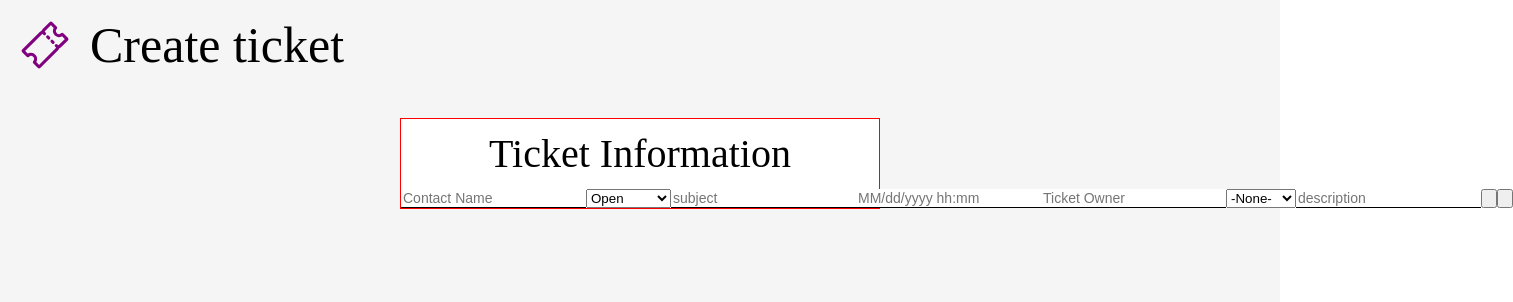
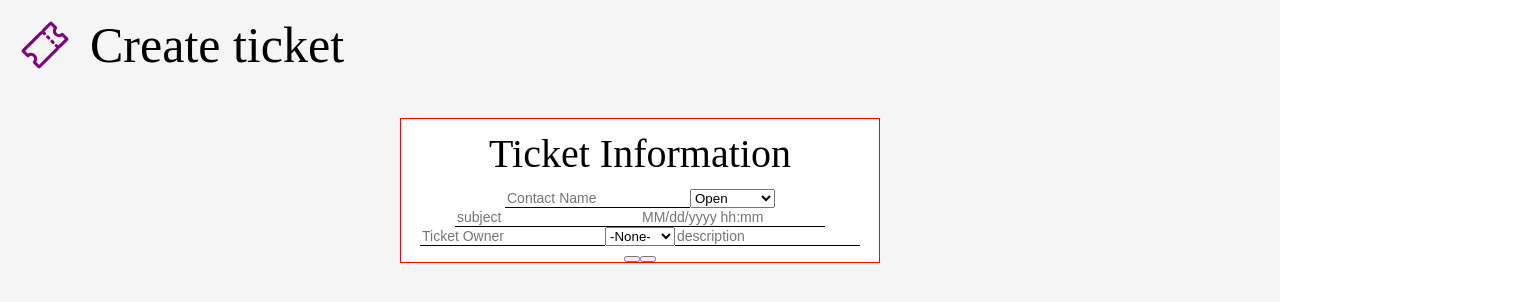
Before and after one commit to imxande/Help-Desk, a React (Create React App) app in the folder bug-tracker/: page /ticket in a window 1280 px wide. Shown: the top 302 px of the page, 1513 px wide, since content can reach past the window. Built offline with nearby package versions, Linux system fonts and the light colour scheme; the HTML template or start-up script is replaced by a standard one.

Commit message:
added containers to create ticket form input

```diff
--- a/bug-tracker/src/components/ticket_form/index.jsx
+++ b/bug-tracker/src/components/ticket_form/index.jsx
@@ -1,10 +1,24 @@
 import React from "react";
-import { Container, Form, Label, Select, Option, Field, SubmitButton, CancelButton } from "./style";
+import {
+	Container,
+	TopContent,
+	MiddleContent,
+	BottomContent,
+	Form,
+	Label,
+	Select,
+	Option,
+	Field,
+	ButtonContainer,
+	SubmitButton,
+	CancelButton,
+} from "./style";
 
 const TicketForm = () => {
 	return (
 		<Container>
 			<Form>
+				<TopContent>
 					<Label>
 						<Field placeholder="Contact Name" />
 					</Label>
@@ -16,6 +30,8 @@ const TicketForm = () => {
 							<Option>Closed</Option>
 						</Select>
 					</Label>
+				</TopContent>
+				<MiddleContent>
 					<Label htmlFor="subject">
 						<Field placeholder="subject" />
 					</Label>
@@ -23,6 +39,8 @@ const TicketForm = () => {
 					<Label>
 						<Field placeholder="MM/dd/yyyy hh:mm" />
 					</Label>
+				</MiddleContent>
+				<BottomContent>
 					<Label>
 						<Field placeholder="Ticket Owner" />
 					</Label>
@@ -37,8 +55,12 @@ const TicketForm = () => {
 					<Label htmlFor="body">
 						<Field placeholder="description" />
 					</Label>
+				</BottomContent>
+
+				<ButtonContainer>
 					<SubmitButton />
 					<CancelButton />
+				</ButtonContainer>
 			</Form>
 		</Container>
 	);
--- a/bug-tracker/src/components/ticket_form/style.js
+++ b/bug-tracker/src/components/ticket_form/style.js
@@ -1,8 +1,12 @@
 import styled from "styled-components";
 
 export const Container = styled.div``;
+export const TopContent = styled.div``;
+export const MiddleContent = styled.div``;
+export const BottomContent = styled.div``;
 export const Form = styled.form`
 	display: flex;
+	flex-direction: column;
 `;
 export const Label = styled.label``;
 export const Select = styled.select``;
@@ -13,5 +17,7 @@ export const Field = styled.input`
 	outline: none;
 	border-bottom: 1px solid #000;
 `;
+
+export const ButtonContainer = styled.div``;
 export const SubmitButton = styled.button``;
 export const CancelButton = styled.button``;
```
Lines whose indentation alone changed are shown as unchanged.
